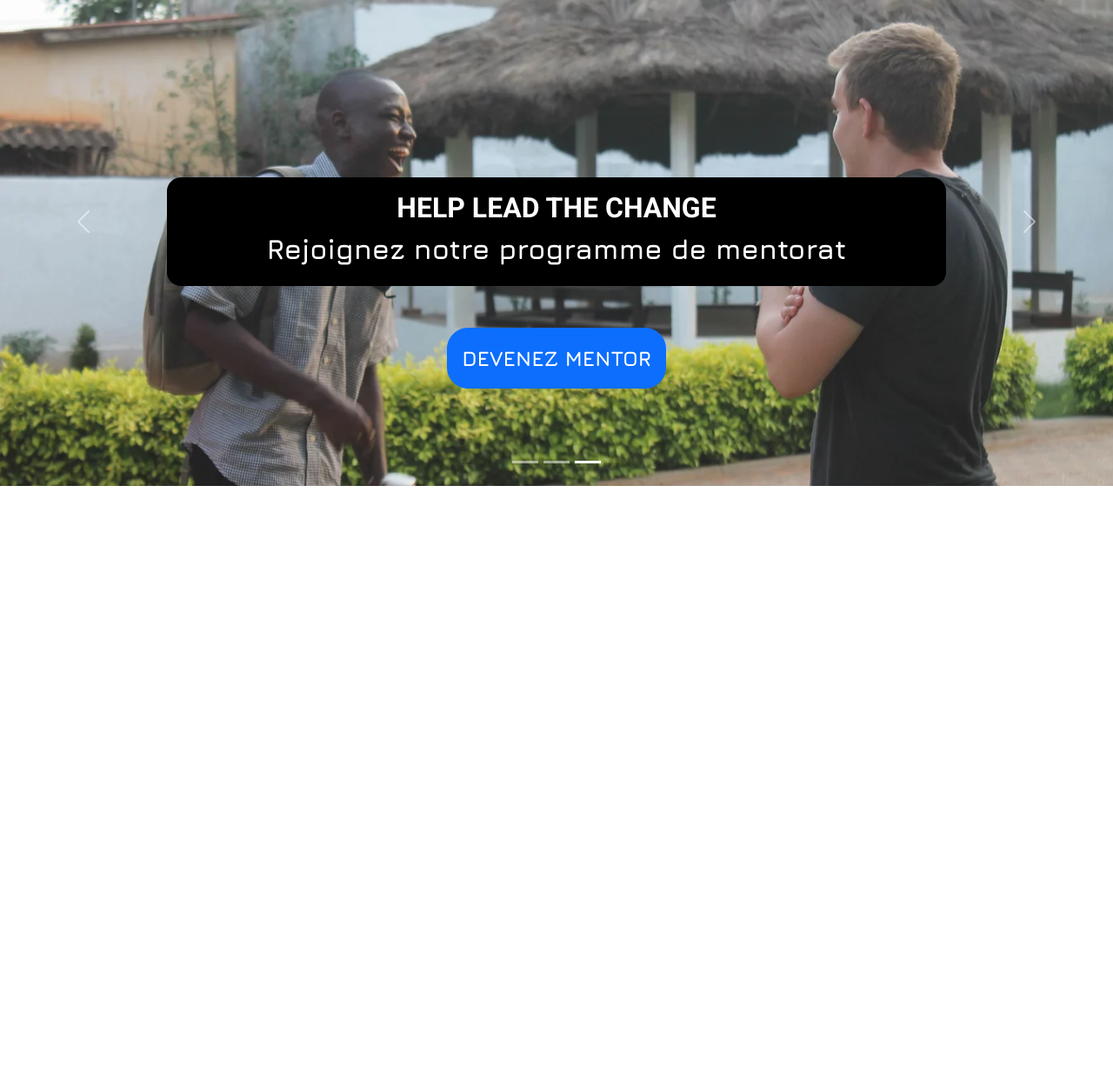
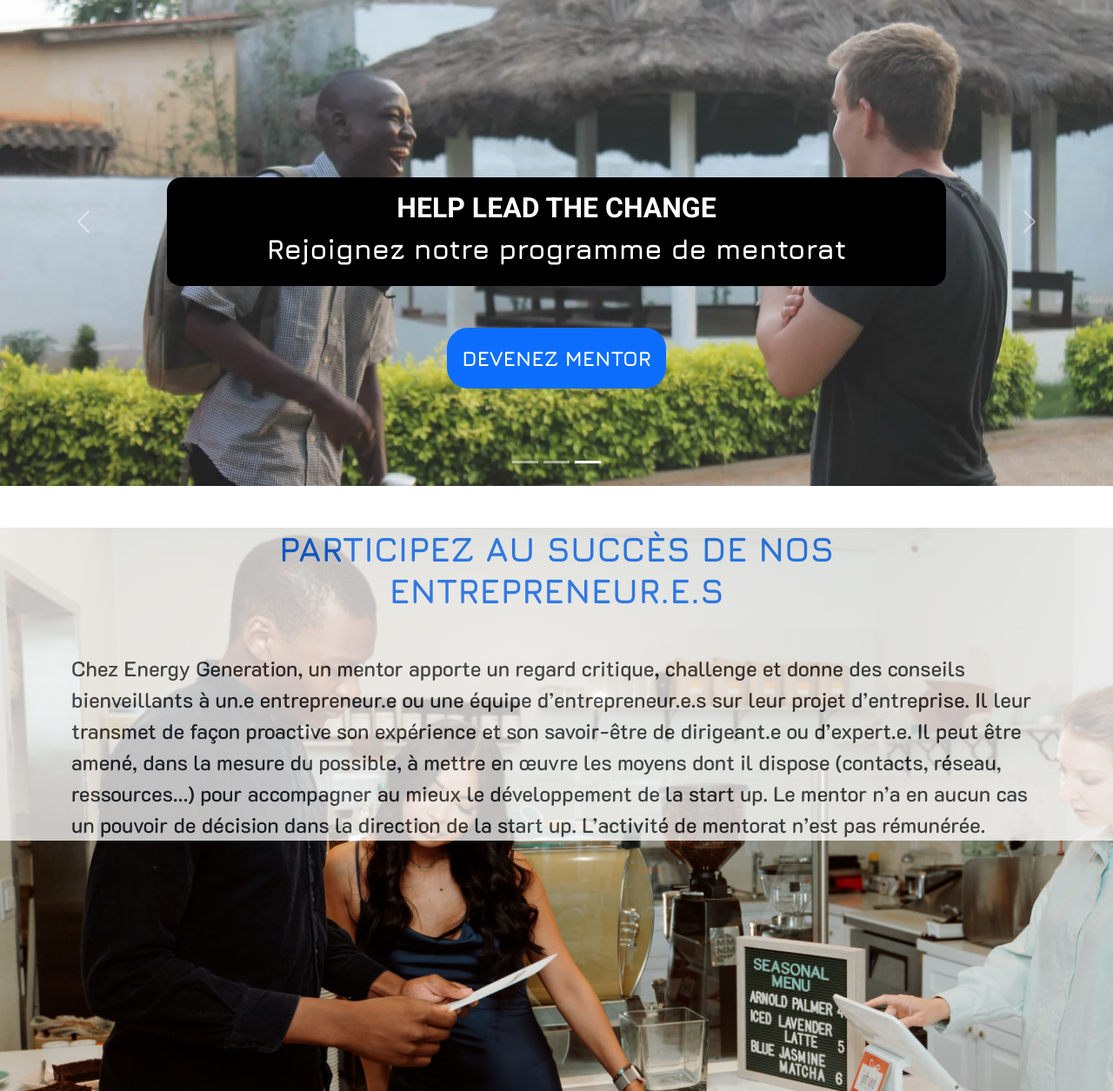
Before and after one commit to DigitalCodeur/Energy-Generation-refonte-project, a PHP site: page /html/devenir_mentor.html in a window 1280 px wide. Shown: the part 97-1352 px from the top of the page at 87% size. Before the commit the page ends 656 px from the top, so only its background shows below. Run offline with PHP 8.4, Linux system fonts and the light colour scheme.

Commit message:
ajout des sections

```diff
--- a/css/devenir_mentor.css
+++ b/css/devenir_mentor.css
@@ -4,6 +4,15 @@
 }
 .h1-dev-mentor{
 font-size: 7em !important;
+}
+
+.bg-1{
+    background-image: url('../image/bg-dev-mentor1.jpg');
+    background-size: cover;
+}
+.invisible{
+    opacity: 0;
+    height: 30vh;
 }
 
 @media all and (max-width: 1300px) {
@@ -15,3 +24,9 @@ font-size: 7em !important;
         font-size: 2em !important;
         }
 }
+
+@media all and (max-width: 1850px) and (min-width: 1300px) {
+    .h1-dev-mentor{
+        font-size: 4em !important;
+        }
+}
--- a/html/devenir_mentor.html
+++ b/html/devenir_mentor.html
@@ -12,7 +12,7 @@
 </head>
 <body>
     <header>
-        <nav class="navbar navbar-expand-lg fixed-top navbar-light bg-white py-3">
+        <nav class="navbar navbar-expand-lg fixed-top navbar-light bg-white py-3 mx-auto">
             <div class="container">
                 <a class="navbar-brand" href="../index.html">
                     <img src="../image/EG_logo.jpg" alt="" class="d-inline-block align-text-top">
@@ -119,6 +119,18 @@
                 </button>
             </div>
         </section>
+        <section class="bg-1">
+            <div class="bg-white opacity-75">
+                <div class="container mt-5">
+                    <h2 class="text-center text-primary fs-1">PARTICIPEZ AU SUCCÈS DE NOS <br> ENTREPRENEUR.E.S</h2>
+                    <p class="fs-4 my-5">Chez Energy Generation, un mentor apporte un regard critique, challenge et donne des conseils bienveillants à un.e entrepreneur.e ou une équipe d’entrepreneur.e.s sur leur projet d’entreprise. Il leur transmet de façon proactive son expérience et son savoir-être de dirigeant.e ou d’expert.e. Il peut être amené, dans la mesure du possible, à mettre en œuvre les moyens dont il dispose (contacts, réseau, ressources…) pour accompagner au mieux le développement de la start up. Le mentor n’a en aucun cas un pouvoir de décision dans la direction de la start up. L’activité de mentorat n’est pas rémunérée.</p>
+                </div>
+            </div>
+
+            <div class="invisible">
+
+            </div>
+        </section>
     </main>
 
     <script src="https://cdn.jsdelivr.net/npm/bootstrap@5.1.3/dist/js/bootstrap.bundle.min.js" integrity="sha384-ka7Sk0Gln4gmtz2MlQnikT1wXgYsOg+OMhuP+IlRH9sENBO0LRn5q+8nbTov4+1p" crossorigin="anonymous"></script>
```
Also changed, not shown: image/bg-dev-mentor1.jpg (added).
